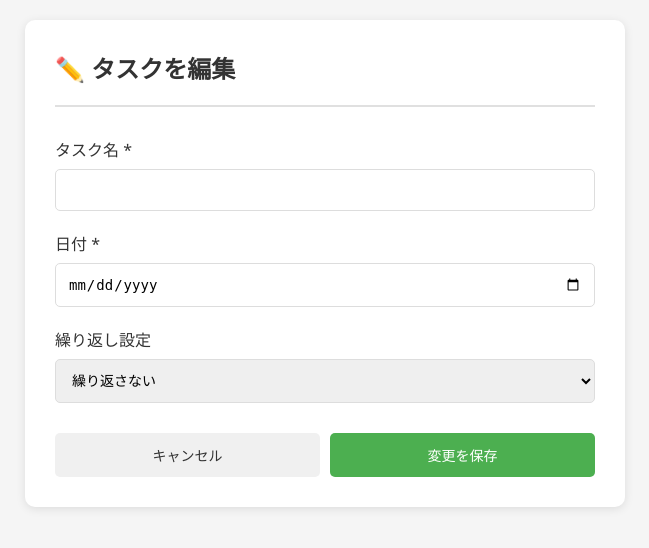
After one commit to tanion-1989/application-to-do, a Flask app: template templates/edit_task.html in a window 1280 px wide. The commit adds this page. Shown: the top 548 px of the page, without its empty margins (315-964 px from the left). Run offline with Flask 3, Linux system fonts and the light colour scheme; the template is opened without the code that fills it, so the values that code supplies are empty.

Commit message:
Use claude ai edit_tasks

```diff
--- a/app.py
+++ b/app.py
@@ -177,6 +177,47 @@ def add_task():
 
     return render_template("add_task.html")
 
+# ---- タスク編集 ----
+@app.route("/edit/<int:task_id>", methods=["GET", "POST"])
+def edit_task(task_id):
+    con = sqlite3.connect("tasks.db")
+    con.row_factory = sqlite3.Row
+    cur = con.cursor()
+
+    if request.method == "POST":
+        title = request.form["title"]
+        date = request.form.get("date")
+        repeat_type = request.form.get("repeat_type", "none")
+        repeat_weekday = request.form.get("repeat_weekday")
+
+        if repeat_weekday == "":
+            repeat_weekday = None
+        else:
+            repeat_weekday = int(repeat_weekday)
+
+        cur.execute(
+            """
+            UPDATE tasks
+            SET title=?, date=?, repeat_type=?, repeat_weekday=?
+            WHERE id=?
+            """,
+            (title, date, repeat_type, repeat_weekday, task_id)
+        )
+        con.commit()
+        con.close()
+
+        return redirect("/")
+
+    # GET: タスク情報を取得
+    cur.execute("SELECT * FROM tasks WHERE id=?", (task_id,))
+    task = cur.fetchone()
+    con.close()
+
+    if task is None:
+        return "タスクが見つかりません", 404
+
+    return render_template("edit_task.html", task=dict(task))
+
 # ---- タスク削除 ----
 @app.route("/api/delete/<int:task_id>", methods=["DELETE"])
 def delete_task(task_id):
--- /dev/null
+++ b/templates/edit_task.html
@@ -0,0 +1,182 @@
+<!DOCTYPE html>
+<html lang="ja">
+<head>
+    <meta charset="UTF-8">
+    <meta name="viewport" content="width=device-width, initial-scale=1.0">
+    <title>タスク編集</title>
+    <style>
+        * {
+            margin: 0;
+            padding: 0;
+            box-sizing: border-box;
+        }
+
+        body {
+            font-family: 'Segoe UI', Tahoma, Geneva, Verdana, sans-serif;
+            background: #f5f5f5;
+            padding: 20px;
+        }
+
+        .container {
+            max-width: 600px;
+            margin: 0 auto;
+            background: white;
+            border-radius: 10px;
+            box-shadow: 0 2px 10px rgba(0,0,0,0.1);
+            padding: 30px;
+        }
+
+        header {
+            margin-bottom: 30px;
+            padding-bottom: 20px;
+            border-bottom: 2px solid #e0e0e0;
+        }
+
+        h1 {
+            color: #333;
+            font-size: 24px;
+        }
+
+        .form-group {
+            margin-bottom: 20px;
+        }
+
+        label {
+            display: block;
+            margin-bottom: 8px;
+            color: #333;
+            font-weight: 500;
+        }
+
+        input[type="text"],
+        input[type="date"],
+        select {
+            width: 100%;
+            padding: 12px;
+            border: 1px solid #ddd;
+            border-radius: 5px;
+            font-size: 14px;
+            transition: border-color 0.3s;
+        }
+
+        input[type="text"]:focus,
+        input[type="date"]:focus,
+        select:focus {
+            outline: none;
+            border-color: #4CAF50;
+        }
+
+        .repeat-options {
+            display: none;
+            margin-top: 15px;
+            padding: 15px;
+            background: #f9f9f9;
+            border-radius: 5px;
+        }
+
+        .repeat-options.active {
+            display: block;
+        }
+
+        .button-group {
+            display: flex;
+            gap: 10px;
+            margin-top: 30px;
+        }
+
+        .btn {
+            flex: 1;
+            padding: 12px 20px;
+            border: none;
+            border-radius: 5px;
+            cursor: pointer;
+            font-size: 14px;
+            transition: all 0.3s;
+            text-decoration: none;
+            display: inline-block;
+            text-align: center;
+        }
+
+        .btn-primary {
+            background: #4CAF50;
+            color: white;
+        }
+
+        .btn-primary:hover {
+            background: #45a049;
+        }
+
+        .btn-secondary {
+            background: #f0f0f0;
+            color: #333;
+        }
+
+        .btn-secondary:hover {
+            background: #e0e0e0;
+        }
+    </style>
+</head>
+<body>
+    <div class="container">
+        <header>
+            <h1>✏️ タスクを編集</h1>
+        </header>
+
+        <form method="POST" action="/edit/{{ task.id }}">
+            <div class="form-group">
+                <label for="title">タスク名 *</label>
+                <input type="text" id="title" name="title" required value="{{ task.title }}">
+            </div>
+
+            <div class="form-group">
+                <label for="date">日付 *</label>
+                <input type="date" id="date" name="date" required value="{{ task.date }}">
+            </div>
+
+            <div class="form-group">
+                <label for="repeat_type">繰り返し設定</label>
+                <select id="repeat_type" name="repeat_type" onchange="toggleRepeatOptions()">
+                    <option value="none" {% if task.repeat_type == 'none' %}selected{% endif %}>繰り返さない</option>
+                    <option value="daily" {% if task.repeat_type == 'daily' %}selected{% endif %}>毎日</option>
+                    <option value="weekly" {% if task.repeat_type == 'weekly' %}selected{% endif %}>毎週</option>
+                    <option value="monthly" {% if task.repeat_type == 'monthly' %}selected{% endif %}>毎月</option>
+                </select>
+            </div>
+
+            <div id="repeatOptions" class="repeat-options {% if task.repeat_type == 'weekly' %}active{% endif %}">
+                <div class="form-group">
+                    <label for="repeat_weekday">曜日指定（毎週の場合）</label>
+                    <select id="repeat_weekday" name="repeat_weekday">
+                        <option value="">選択してください</option>
+                        <option value="0" {% if task.repeat_weekday == 0 %}selected{% endif %}>月曜日</option>
+                        <option value="1" {% if task.repeat_weekday == 1 %}selected{% endif %}>火曜日</option>
+                        <option value="2" {% if task.repeat_weekday == 2 %}selected{% endif %}>水曜日</option>
+                        <option value="3" {% if task.repeat_weekday == 3 %}selected{% endif %}>木曜日</option>
+                        <option value="4" {% if task.repeat_weekday == 4 %}selected{% endif %}>金曜日</option>
+                        <option value="5" {% if task.repeat_weekday == 5 %}selected{% endif %}>土曜日</option>
+                        <option value="6" {% if task.repeat_weekday == 6 %}selected{% endif %}>日曜日</option>
+                    </select>
+                </div>
+            </div>
+
+            <div class="button-group">
+                <a href="/" class="btn btn-secondary">キャンセル</a>
+                <button type="submit" class="btn btn-primary">変更を保存</button>
+            </div>
+        </form>
+    </div>
+
+    <script>
+        function toggleRepeatOptions() {
+            const repeatType = document.getElementById('repeat_type').value;
+            const repeatOptions = document.getElementById('repeatOptions');
+
+            if (repeatType === 'weekly') {
+                repeatOptions.classList.add('active');
+            } else {
+                repeatOptions.classList.remove('active');
+            }
+        }
+    </script>
+</body>
+</html>
```
Also changed, not shown: templates/index.html (+8 -0 lines), 1 other file.
